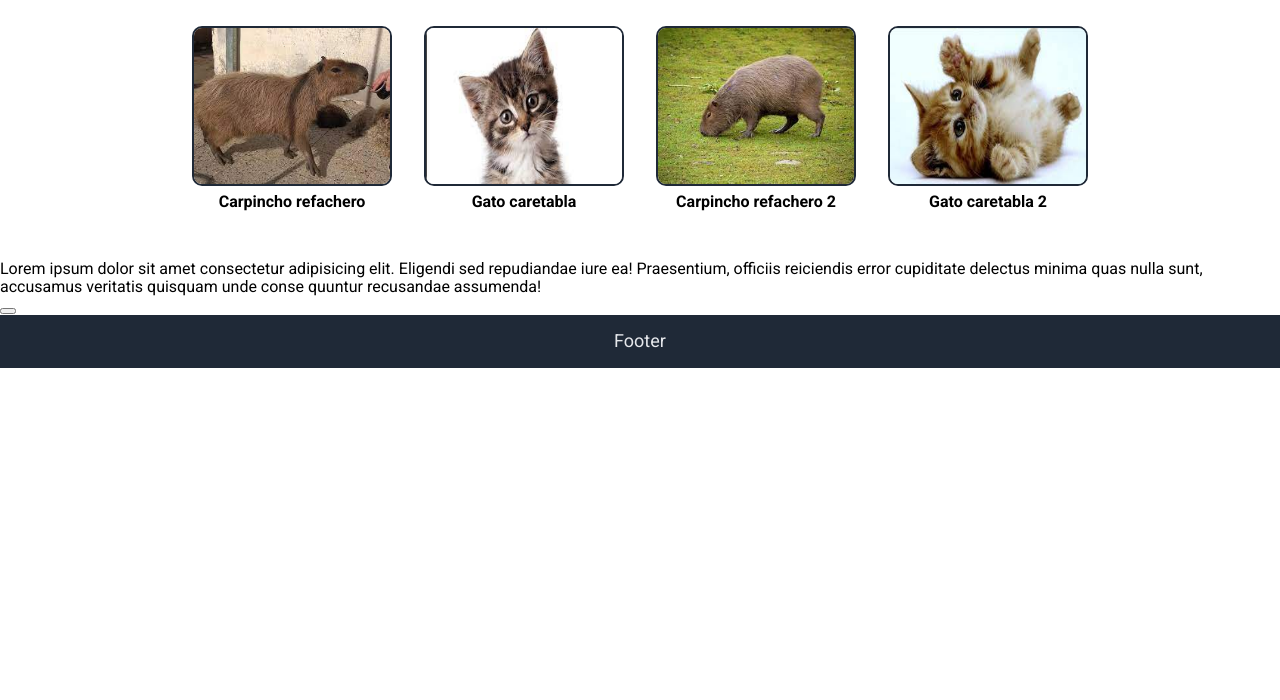
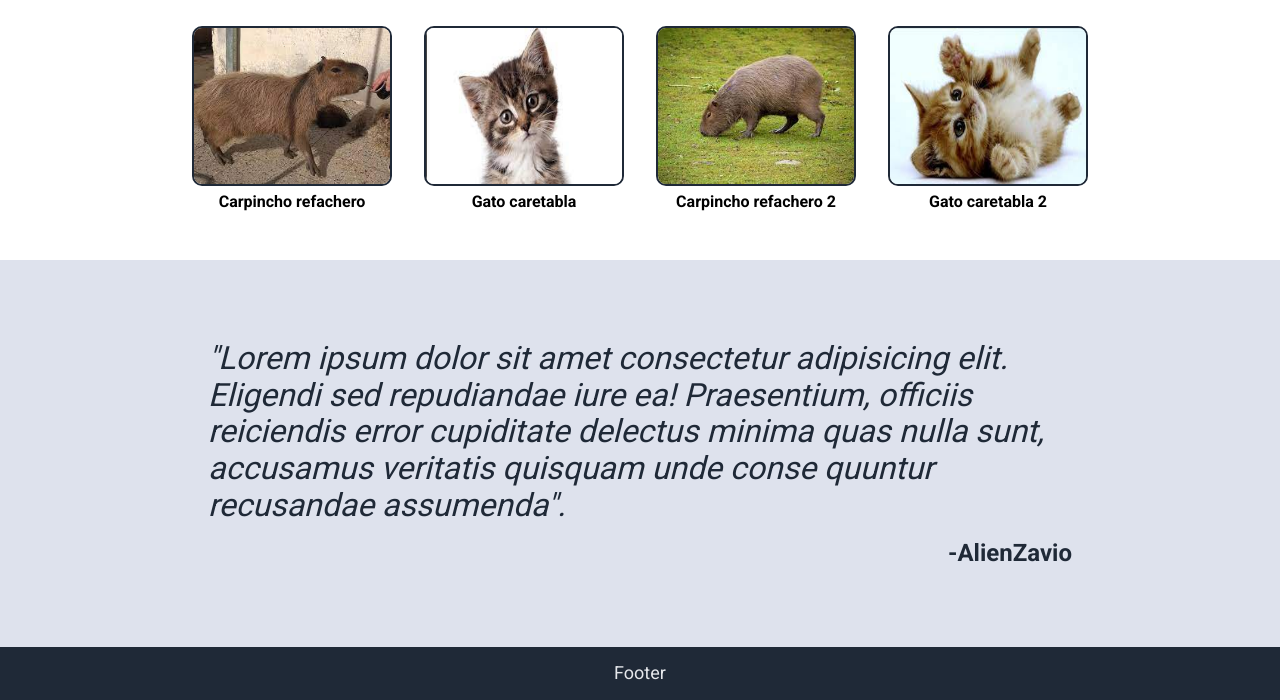
Before and after one commit to Zavio2/Landing-Page-prueba, a plain HTML site: page index.html in a window 1280 px wide. Shown: the part 609-1309 px from the top of the page. Before the commit the page ends 977 px from the top, so only its background shows below. Drawn offline with Linux system fonts and the light colour scheme.

Commit message:
Terminar la quote section

```diff
--- a/CSS/style.css
+++ b/CSS/style.css
@@ -146,8 +146,12 @@ a{
 
 .div-info-random{
   display: flex;
+  justify-content: center;
+  align-items: center;
   gap: 2rem;
+
   margin: 3rem 0;
+  width: 80%;
 }
 
 .img-info{
@@ -165,7 +169,35 @@ a{
 /******************************* SECTION QUOTE ********************/
 
 .section-quote{
+  min-height: 40vh;
+  background-color: #dadfebe1;
+  color: #1f2937;
+  font-size: 2rem;
+  font-style: italic;
+
   display: flex;
+  justify-content: center;
+  align-items: center;
+}
+
+.quote{
+  margin: 0%;
+  padding: 5rem;
+  width: 80%;
+
+  display: flex;
+  flex-direction: column;
+  gap: 1rem;
+}
+
+
+
+.cite{
+
+  align-self: flex-end;
+  font-style: normal;
+  font-size: 1.5rem;
+  font-weight: 800;
 }
 
 
--- a/index.html
+++ b/index.html
@@ -70,18 +70,27 @@
       </section>
 
       <section class="section-quote">
-        Lorem ipsum dolor sit amet consectetur
+
+        <blockquote  class="quote">
+          <p class="quote-text">
+          "Lorem ipsum dolor sit amet consectetur
         adipisicing elit. Eligendi sed repudiandae
         iure ea! Praesentium, officiis reiciendis
         error cupiditate delectus minima quas nulla
         sunt, accusamus veritatis quisquam unde conse
-        quuntur recusandae assumenda!
+        quuntur recusandae assumenda".
+        </p>
+
+        <span class="cite">-AlienZavio</span>
+        </blockquote>
+
       </section>
 
       <section class="section-action">
-        <div class="div-action-buttom">
-          <div class="action-text"></div>
-          <button class="button-action"></button>
+        <div class="div-action">
+          <p class="text-action1"></p>
+          <p class="text-action2"></p>
+          <span class="button-action"></span>
         </div>
       </section>
     </main>
```
